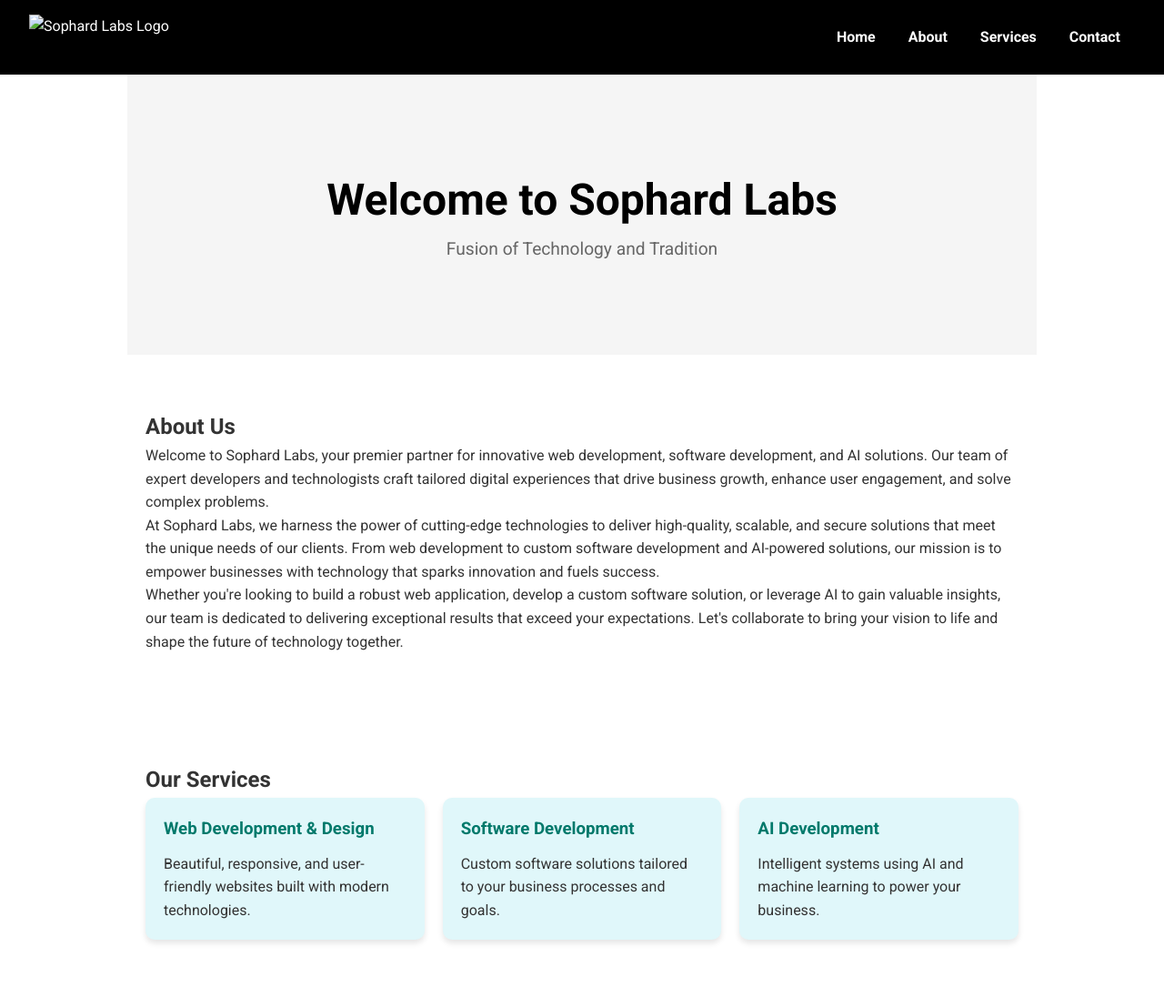
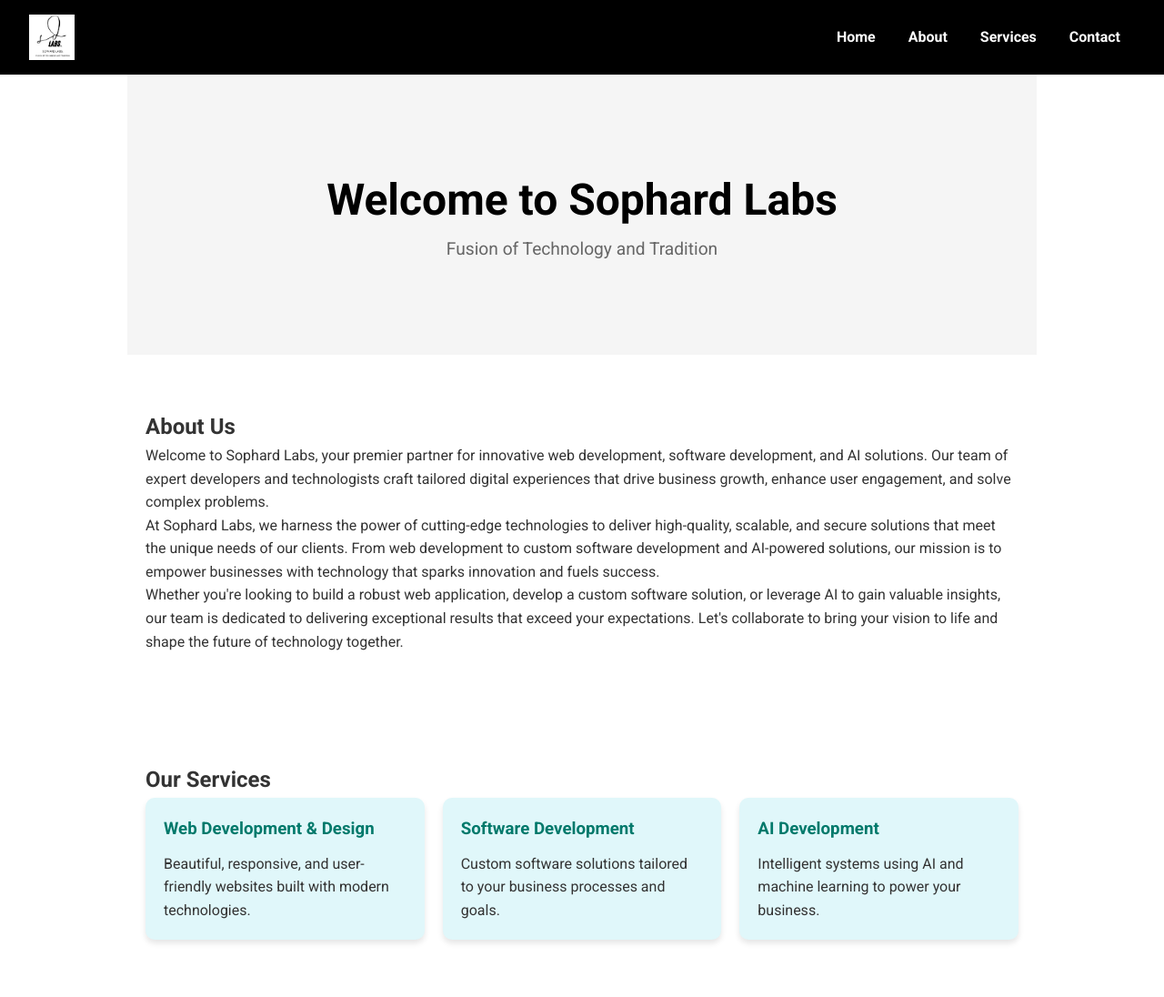
Before and after one commit to sakinahirani91/Sophardlabs, a plain HTML site: page index.html in a window 1280 px wide. Shown: the top 1096 px of the page at 91% size. Drawn offline with Linux system fonts and the light colour scheme.

Commit message:
Update index.html

```diff
--- a/index.html
+++ b/index.html
@@ -171,7 +171,7 @@
 <body>
 
   <header>
-    <img src="C:\Users\hiran\OneDrive\Documents\WhatsApp Image 2025-05-12 at 15.34.05_4835b6cf.jpg" alt="Sophard Labs Logo">
+    <img src="Image.jpg" alt="Sophard Labs Logo">
     <nav>
       <a href="#home">Home</a>
       <a href="#about">About</a>
```
